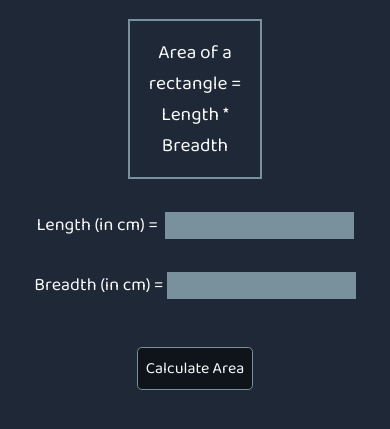
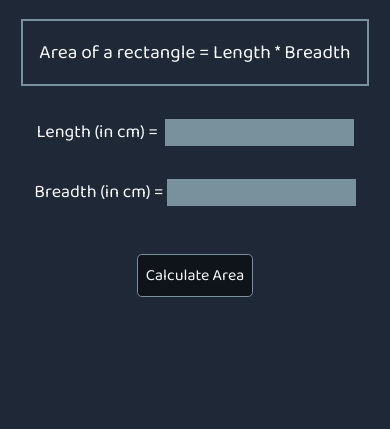
Before and after one commit to KamiyaGaikwad/Rectangle_area, a plain HTML site: page index.html in a window 390 px wide. Shown: the part 75-504 px from the top of the page. Drawn offline with Linux system fonts and the light colour scheme.

Commit message:
improvement in responsiveness of website

```diff
--- a/styles.css
+++ b/styles.css
@@ -46,3 +46,9 @@ button {
     margin-bottom:2rem;
     padding:1rem;
 }
+
+@media only screen and (max-width:600px){
+    #formula {
+        width:80%;
+    }
+}
```
